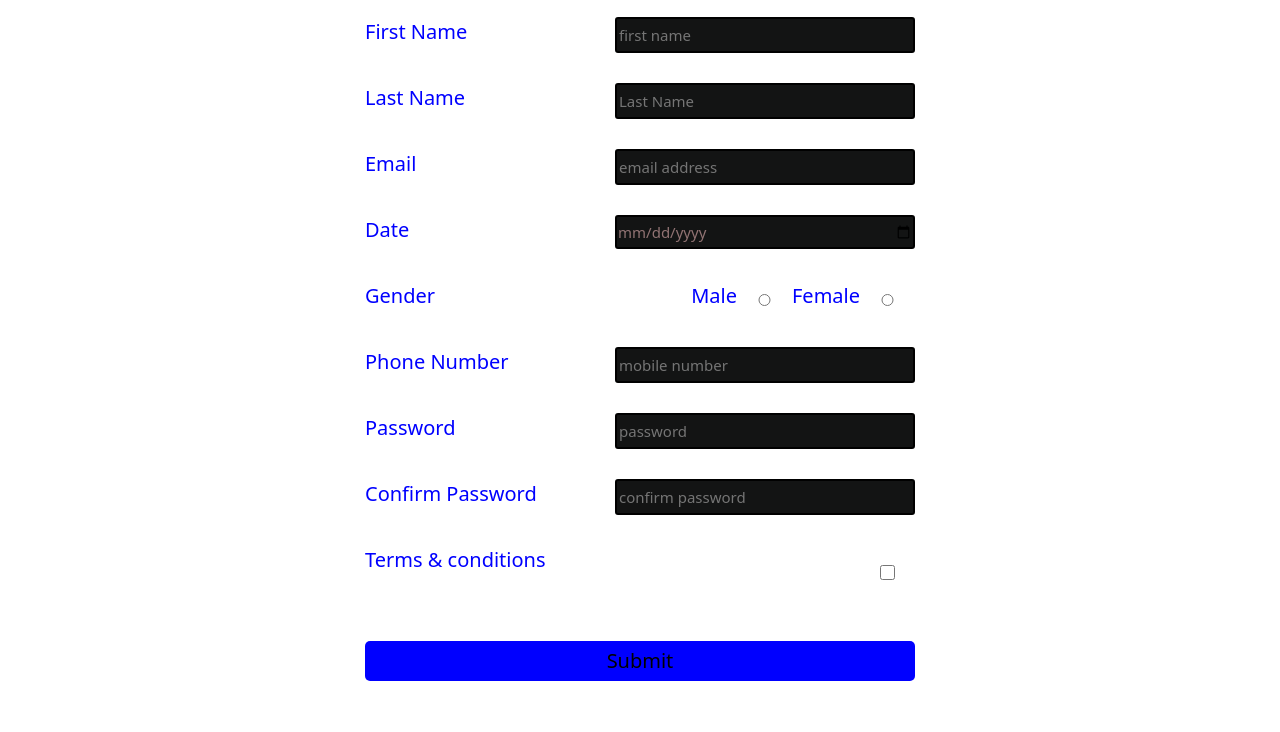
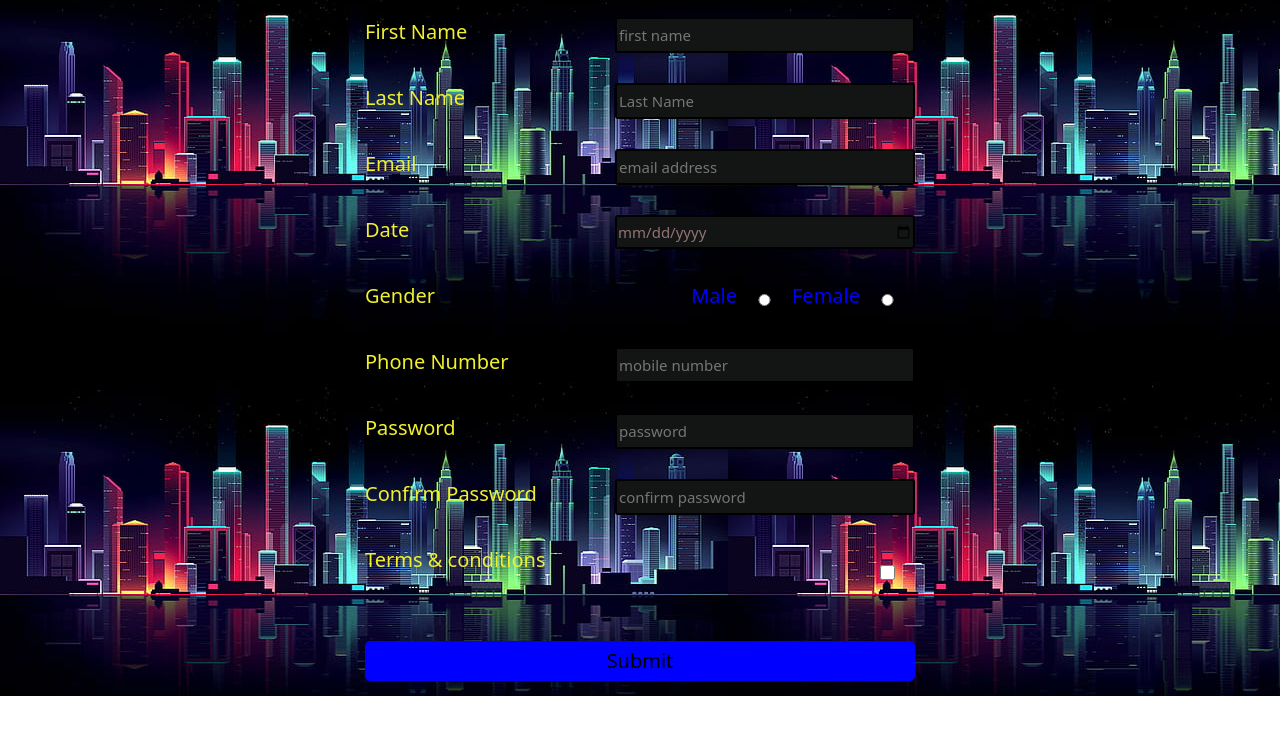
Before and after one commit to niranjan958/Form-Validations, a plain HTML site: page index.html in a window 1280 px wide. Shown: the part 68-800 px from the top of the page. Drawn offline with nearby package versions, Linux system fonts and the light colour scheme.

Commit message:
first commit

```diff
--- a/form.css
+++ b/form.css
@@ -2,7 +2,7 @@
     box-sizing: border-box;
 }
 .thor{
-    background-image: url(../relax/building.jpg);
+    background-image: url(./images/building.jpg);
     z-index: -4;
     opacity: 600px;
 
@@ -49,7 +49,7 @@
 }
 .goldberg{
     /* color:rgb(132, 207, 33) */
-    color: blue;
+    color: rgb(240, 240, 47);
 }
 
 
```
Also changed, not shown: images/building.jpg (added).
